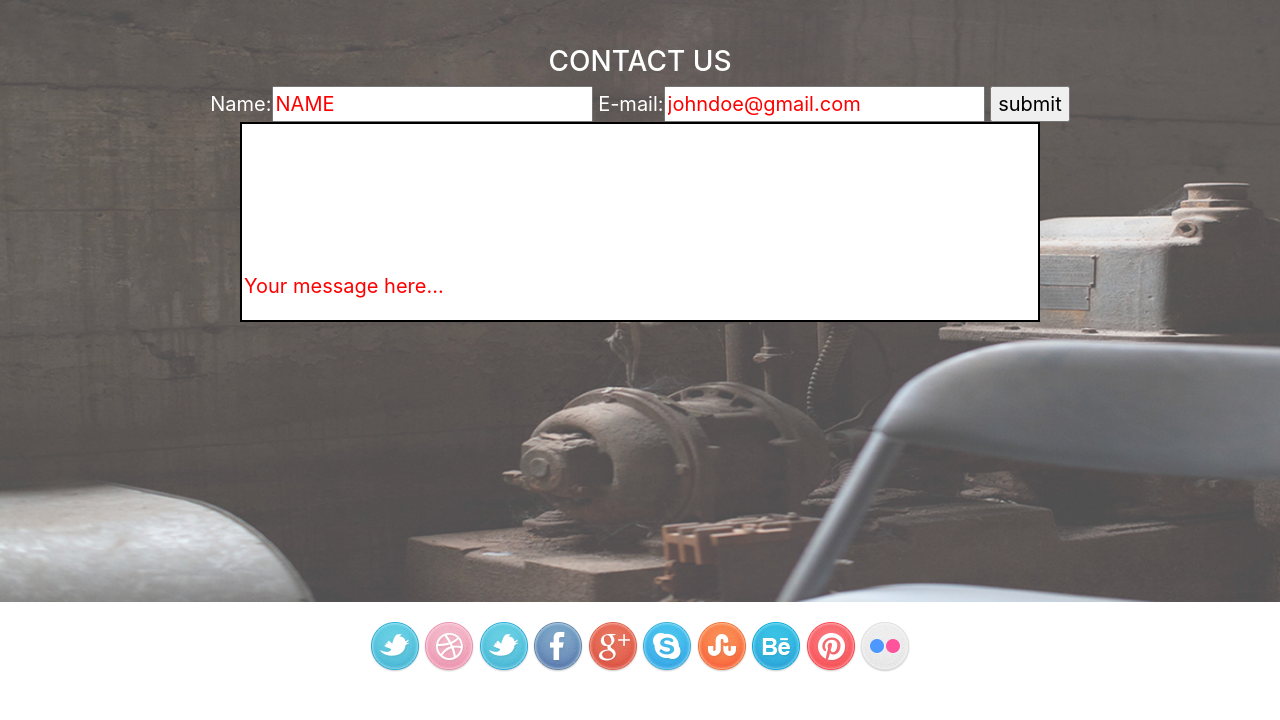
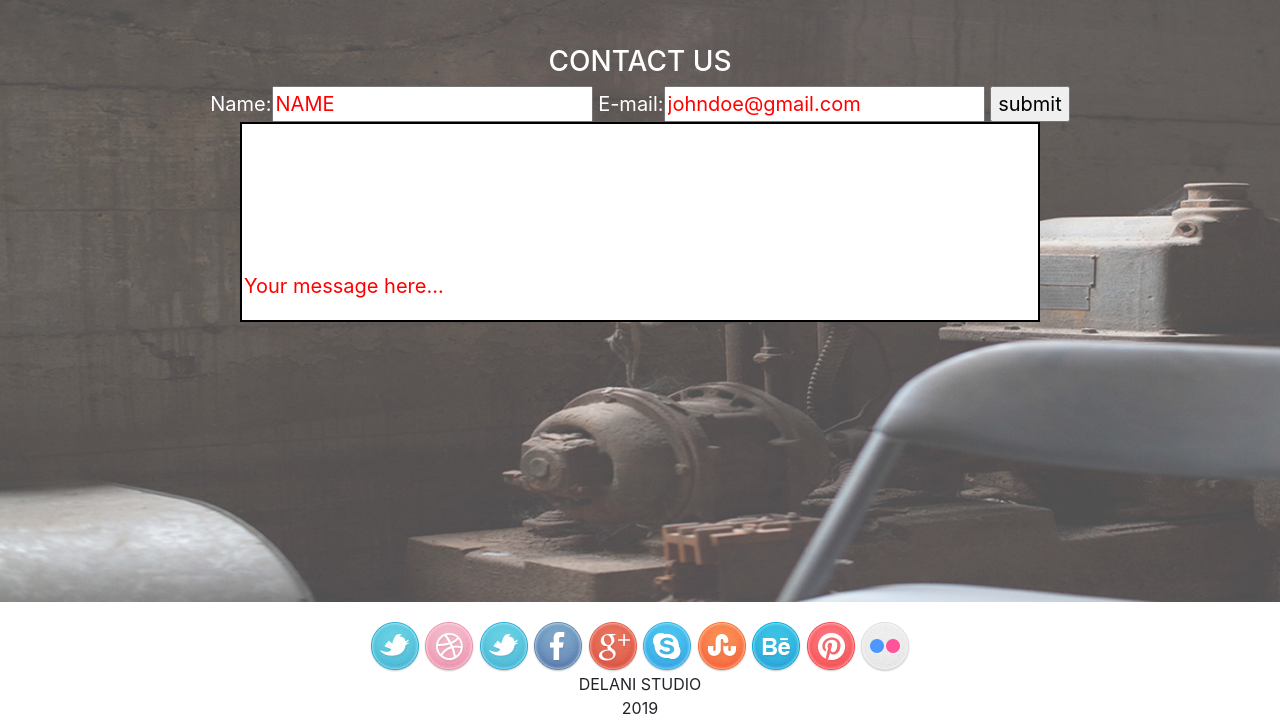
Before and after one commit to timothybaraka/delanistudios, a plain HTML site: page index.html in a window 1280 px wide. Shown: the part 2737-3457 px from the top of the page. Before the commit the page ends 3409 px from the top, so only its background shows below. Drawn offline with Linux system fonts and the light colour scheme; files that its build step writes are made by us from their sources.

Commit message:
Add the studio name at the bottom

```diff
--- a/index.html
+++ b/index.html
@@ -100,7 +100,10 @@
         <img src="img/social_icons/flickr.png">
     </div>
 
-
+    <div class="foot">
+        DELANI STUDIO</br>
+        2019
+    </div>
 </body>
 
 </html>
```
